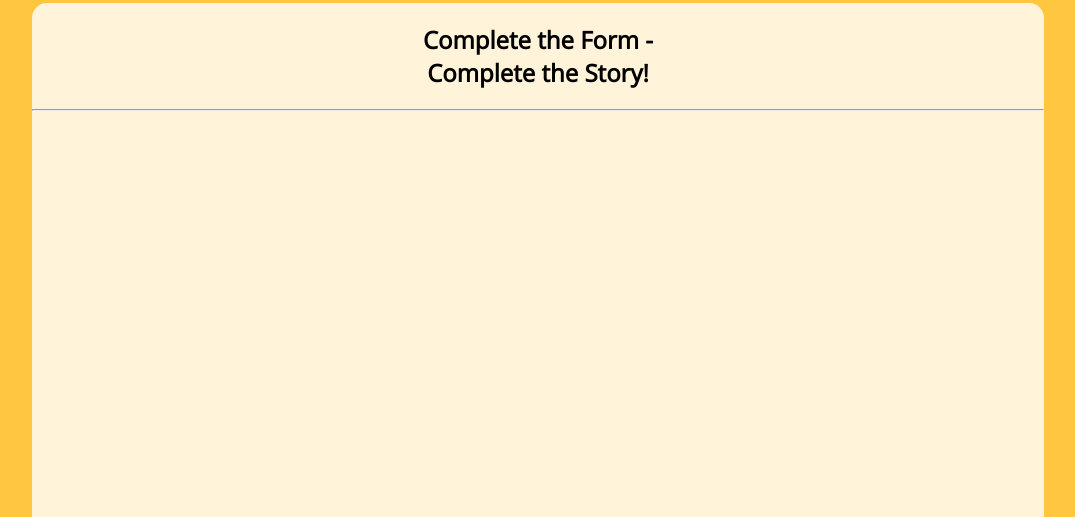
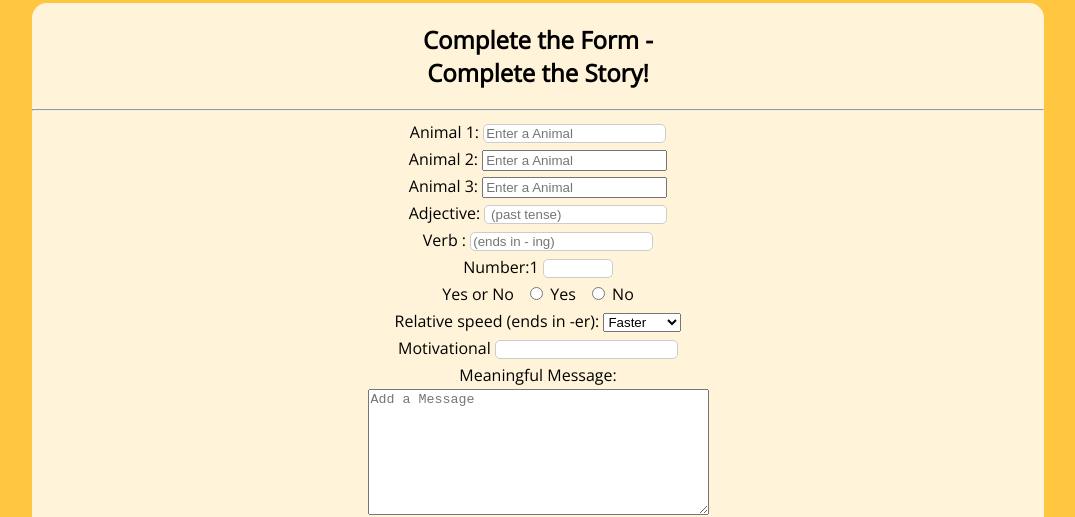
Before and after one commit to DavisHilton/form_a_story, a plain HTML site: page index.html in a window 1280 px wide. Shown: the part 313-830 px from the top of the page, without its empty margins (102-1177 px from the left). Drawn offline with nearby package versions, Linux system fonts and the light colour scheme.

Commit message:
complted assignment

```diff
--- a/index.html
+++ b/index.html
@@ -1,5 +1,6 @@
 <!DOCTYPE html>
 <html lang="en">
+
 <head>
   <meta charset="UTF-8">
   <meta http-equiv="X-UA-Compatible" content="IE=edge">
@@ -8,6 +9,7 @@
   <link href="https://fonts.googleapis.com/css?family=Open+Sans" rel="stylesheet">
   <title>Form a Story</title>
 </head>
+
 <body>
   <section id="top">
     <img src="https://content.codecademy.com/courses/learn-html-forms/formAStoryLogo.svg" alt="Form A Story Logo">
@@ -17,7 +19,75 @@
     <h1>Complete the Form -<br> Complete the Story!</h1>
     <hr>
     <!--Add your form below:-->
+    <form action="story.html" method="GET">
+      <label for="animal-1">Animal 1:</label>
+      <input type="text" id="animal_1" name="animal-1" minlength="3" pattern="[A-Za-z]" placeholder="Enter a Animal" required>
+      <br>
 
+      <label for="animal-2">Animal 2:</label>
+      <input type="text id=animal-2" name="animal-2" minlength="3" pattern="[A-Za-z]" placeholder="Enter a Animal" required>
+      <br>
+
+      <label for="animal-3">Animal 3:</label>
+      <input type="text id=animal-3" name="animal-3" minlength="3" pattern="[A-Za-z]" placeholder="Enter a Animal" required>
+      <br>
+
+      <label for="adj-1">Adjective:</label>
+      <input type="text" id="adj-1" name="adj-1" placeholder=" (past tense) "required>
+      <br>
+
+      <label for="verb-1">Verb :</label>
+      <input type="text" id="verb-1" name="verb-1"  placeholder="(ends in - ing)"  required>
+      <br>
+
+      <!-- Number input -->
+      <label for="num1">Number:1</label>
+      <input type="number" id="num-1 name=" num-1" min="1" max ="1000" step="1" required>
+      <br>
+      <!-- Radio button -->
+      <!-- Use span (have to look up why) -->
+      <span>Yes or No</span>
+      <input type="radio" id="yes" name="answer" value="yes" required>
+      <label for="yes">Yes</label>
+      <input type="radio" id="no" name="answer" required>
+      <label for="no">No</label>
+      <br>
+
+      <!-- Dropdown -->
+      <label for="speed">Relative speed (ends in -er):</label>
+      <select id="speed" name="speed">
+        <option value="faster">Faster</option>
+        <option value="slower">Slower</option>
+        <option value="normal">Normal</option>
+        <option value="unknown">Unknown</option>
+      </select>
+      <br>
+      <!--  This is the datalist option-->
+      <!-- <label for="speed">Relative speed (ends in -er):</label>
+      <input type="text" list="speed" required>
+      <datalist id="speed">
+        <option value="Faster">
+        <option value="Slower">
+        <option value="Normal">
+        <option value="Unknown">
+      </datalist>
+-->
+<!-- datalist -->
+      <label for="quote">Motivational</label>
+      <input type="text" list="quote-choices" id="quote" name="quote" required>
+      <datalist id="quote-choices">
+        <option value="Winner gets ice cream!"></option>
+      </datalist>
+      <br>
+<!-- textarea -->
+      <label for="message">Meaningful Message:</label><br>
+      <textarea id="message" name="message"  cols="40" rows="8" placeholder="Add a Message" required></textarea>
+  <br>
+  <br>
+      <input type="submit" value="Form My Story">
+
+    </form>
   </section>
 </body>
+
 </html>
```
